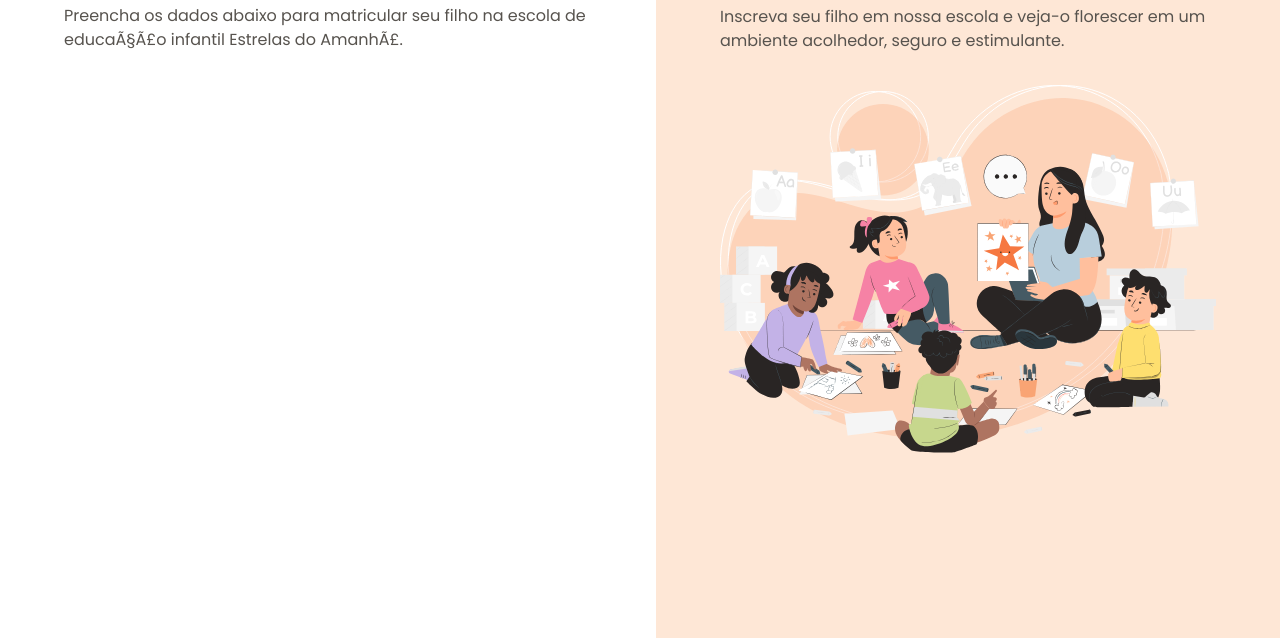
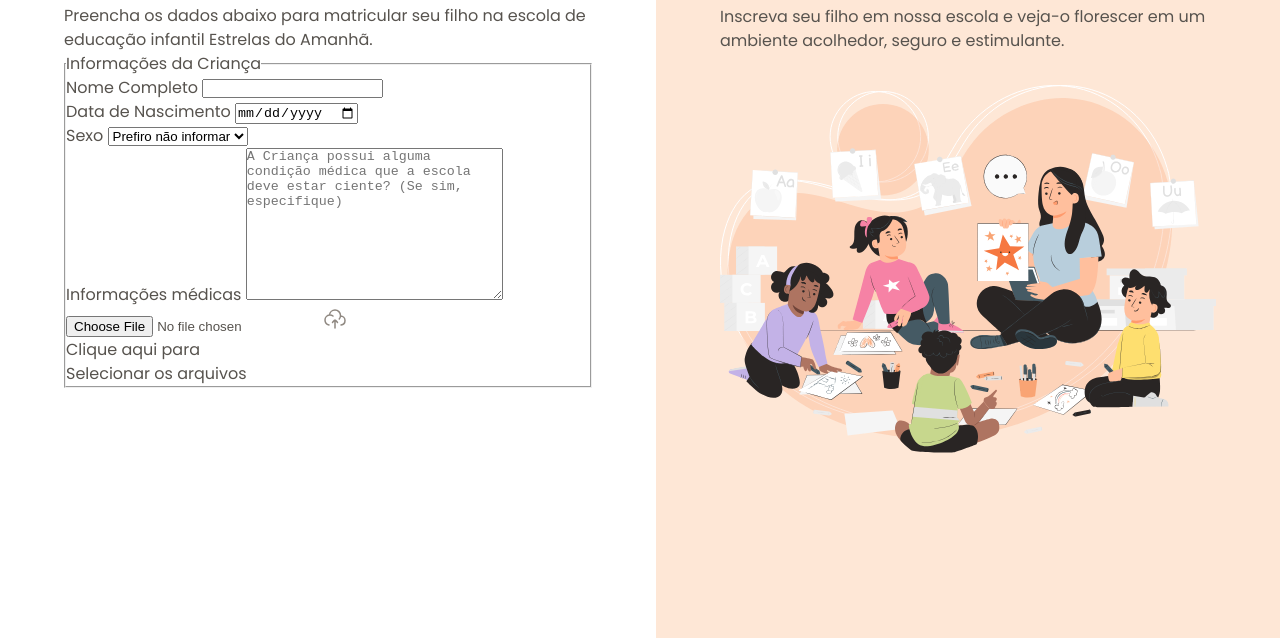
Before and after one commit to Tiago-Straube/formulario-inscri-o, a plain HTML site: page index.html in a window 1280 px wide. Shown: the part 162-800 px from the top of the page. Drawn offline with Linux system fonts and the light colour scheme; a web font is replaced by a local one.

Commit message:
Iniciando formulario

```diff
--- a/index.html
+++ b/index.html
@@ -4,7 +4,7 @@
     <link rel="preconnect" href="https://fonts.googleapis.com">
 <link rel="preconnect" href="https://fonts.gstatic.com" crossorigin>
 
-    <metan charset="UTF-8" />
+<meta charset="UTF-8">
     <meta name="viewport" content="width=device-width, initial-scale=1.0" />
     <title>Formulario Estrelas</title>
     <link rel="stylesheet" href="/style/index.css">
@@ -20,6 +20,46 @@
           </div>
           <h1>Formulario de matricula</h1>
           <p>Preencha os dados abaixo para matricular seu filho na escola de educação infantil Estrelas do Amanhã.</p>
+          <form method="post" enctype="multipart/form-data">
+            <fieldset class="child-info">
+              <legend>Informações da Criança</legend>
+              <div class="input-wrapper">
+                <label for="fullname">Nome Completo</label>
+                <input
+                id="fullname"
+                name="fullname"
+                type="text">
+              </div>
+              <div class="input-wrapper">
+                <label for="birth">Data de Nascimento</label>
+                <input
+                id="birth"
+                type="date"
+                name="birth">
+              </div>
+              <div class="select-wrapper">
+                <label for="gender">Sexo</label>
+                <select name="gender" id="">
+                  <option value="na">Prefiro não informar</option>
+                  <option value="Male">Masculino</option>
+                  <option value="Female">Feminino</option>
+                </select>
+              </div>
+              <div class="textarea-wrapper">
+                <label for="medical-info">Informações médicas</label>
+                <textarea name="medical-info" id="medical-info"
+                cols="30"
+                rows="10"
+                placeholder="A Criança possui alguma condição médica que a escola deve estar ciente? (Se sim, especifique)"
+                ></textarea>
+              </div>
+              <div class="droparea-wrapper">
+                <input type="file" id="birth-file" name="birth-file">
+                <img src="/src/assets/icons/cloud-upload-1.svg" alt="">
+                <p>Clique aqui para <br>Selecionar os arquivos</p>
+              </div>
+            </fieldset>
+          </form>
         </div>
       </main>
           <aside>
```
